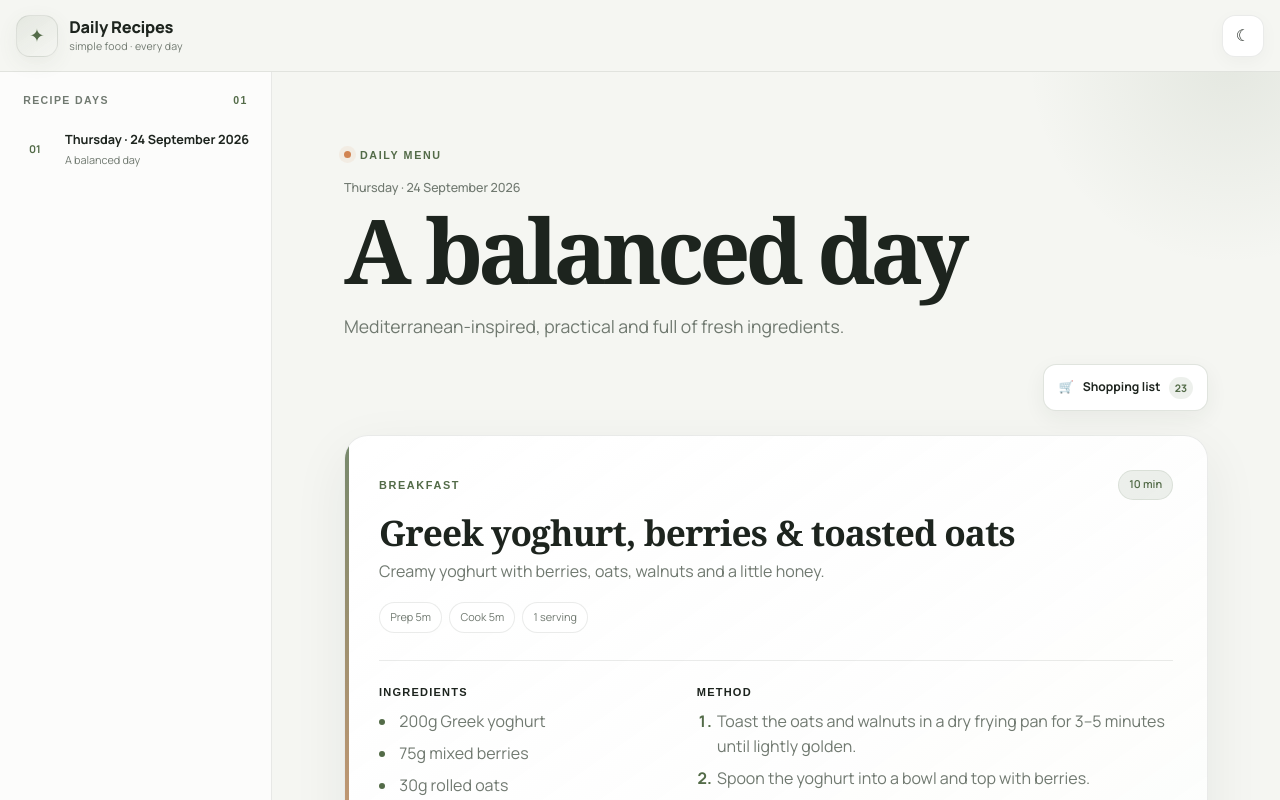
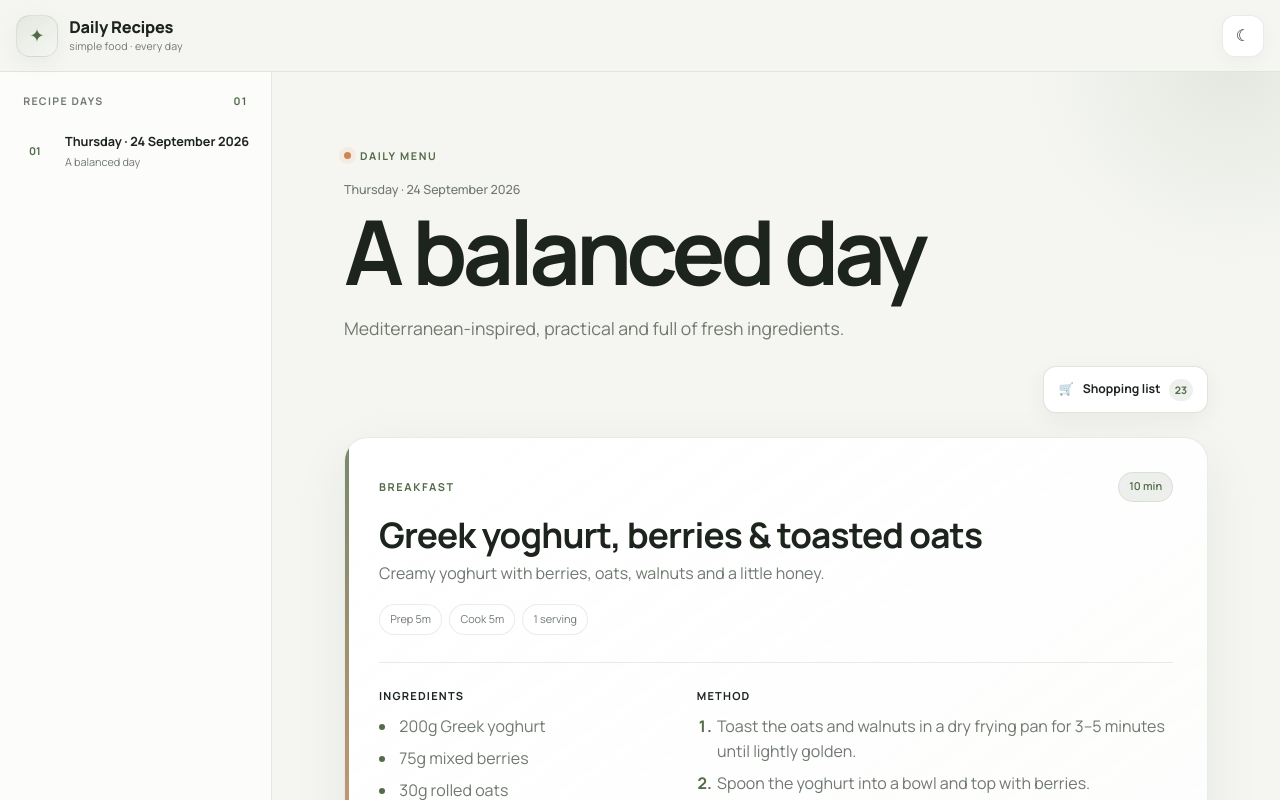
Before and after one commit to stevencr/recipes, a React (Vite) app: page /#/ in a window 1280 px wide. Shown: the top 800 px of the page. Built offline with nearby package versions, Linux system fonts and the light colour scheme.

Commit message:
Standardize modern Manrope typography

```diff
--- a/src/styles.css
+++ b/src/styles.css
@@ -113,7 +113,7 @@ a { color: inherit; }
   justify-content:space-between;
   margin:0 .45rem .8rem;
   color:var(--muted);
-  font:700 .66rem "DM Sans", sans-serif;
+  font:700 .66rem "Manrope", sans-serif;
   letter-spacing:.13em;
   text-transform:uppercase;
 }
@@ -164,7 +164,7 @@ a { color: inherit; }
   align-items:center;
   gap:9px;
   color:var(--accent);
-  font:700 .67rem "DM Sans", sans-serif;
+  font:700 .67rem "Manrope", sans-serif;
   letter-spacing:.15em;
   text-transform:uppercase;
 }
@@ -172,7 +172,7 @@ a { color: inherit; }
 .day-summary__date { margin:17px 0 9px; color:var(--muted); font-size:.78rem; font-weight:500; }
 .day-summary h1 {
   margin:0;
-  font:700 clamp(2.8rem,7vw,5.8rem)/.96 "Playfair Display", Georgia, serif;
+  font:700 clamp(2.8rem,7vw,5.8rem)/.96 "Manrope", Georgia, serif;
   letter-spacing:-.055em;
   text-wrap:balance;
 }
@@ -201,7 +201,7 @@ a { color: inherit; }
 }
 .recipe-card:hover { transform:translateY(-3px); box-shadow:var(--shadow-hover); border-color:rgba(83,107,72,.17); }
 .recipe-card__header { display:flex; justify-content:space-between; gap:1rem; align-items:center; }
-.recipe-card__meal { color:var(--accent); font:700 .68rem "DM Sans", sans-serif; letter-spacing:.15em; text-transform:uppercase; }
+.recipe-card__meal { color:var(--accent); font:700 .68rem "Manrope", sans-serif; letter-spacing:.15em; text-transform:uppercase; }
 .recipe-card__time {
   padding:.34rem .62rem;
   border:1px solid rgba(83,107,72,.12);
@@ -211,7 +211,7 @@ a { color: inherit; }
   font-size:.68rem;
   font-weight:600;
 }
-.recipe-card h2 { margin:13px 0 7px; font:700 clamp(1.55rem,3vw,2.2rem)/1.12 "Playfair Display", Georgia, serif; letter-spacing:-.025em; }
+.recipe-card h2 { margin:13px 0 7px; font:700 clamp(1.55rem,3vw,2.2rem)/1.12 "Manrope", Georgia, serif; letter-spacing:-.025em; }
 .recipe-card__description { max-width:710px; margin:0; color:var(--muted); }
 .recipe-card__meta { display:flex; flex-wrap:wrap; gap:7px; margin:18px 0 27px; }
 .recipe-card__meta span {
@@ -229,7 +229,7 @@ a { color: inherit; }
   padding-top:25px;
   border-top:1px solid var(--border);
 }
-.recipe-card h3 { margin:0 0 11px; font:700 .69rem "DM Sans", sans-serif; letter-spacing:.11em; text-transform:uppercase; }
+.recipe-card h3 { margin:0 0 11px; font:700 .69rem "Manrope", sans-serif; letter-spacing:.11em; text-transform:uppercase; }
 .recipe-card ul, .recipe-card ol { margin:0; padding-left:1.15rem; color:var(--muted); }
 .recipe-card li { margin:.46rem 0; padding-left:.12rem; }
 .recipe-card li::marker { color:var(--accent); font-weight:700; }
@@ -304,7 +304,7 @@ a { color: inherit; }
 }
 .shopping-modal__header { display:flex; align-items:flex-start; justify-content:space-between; gap:1rem; padding:24px 24px 18px; border-bottom:1px solid var(--border); }
 .shopping-modal__eyebrow { color:var(--accent); font-size:.66rem; font-weight:700; letter-spacing:.14em; text-transform:uppercase; }
-.shopping-modal__header h2 { margin:6px 0 0; font:700 clamp(1.55rem,4vw,2rem)/1.1 "Playfair Display", Georgia, serif; letter-spacing:-.025em; }
+.shopping-modal__header h2 { margin:6px 0 0; font:700 clamp(1.55rem,4vw,2rem)/1.1 "Manrope", Georgia, serif; letter-spacing:-.025em; }
 .shopping-modal__close {
   width:38px; height:38px; flex:none; display:grid; place-items:center; border:1px solid var(--border);
   border-radius:12px; background:var(--surface-soft); color:var(--text); font-size:1.4rem; line-height:1; cursor:pointer;
```
